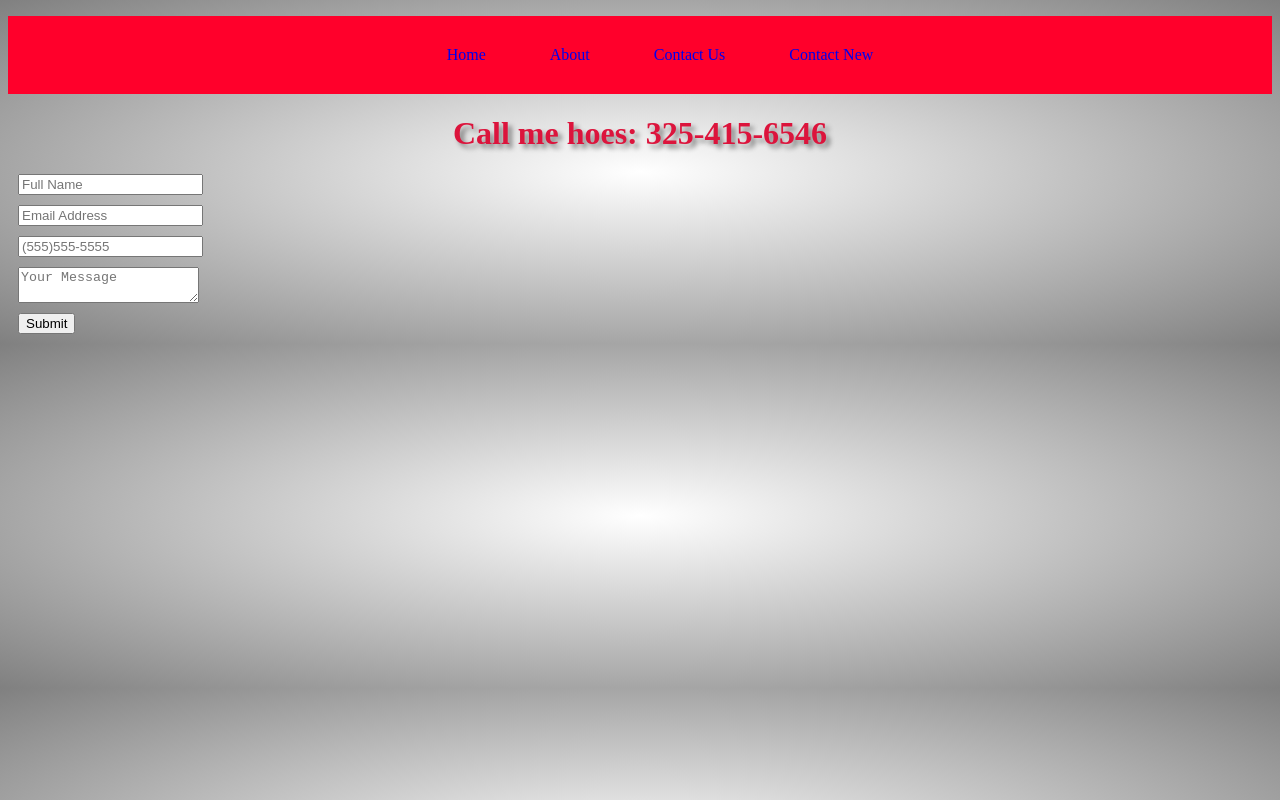
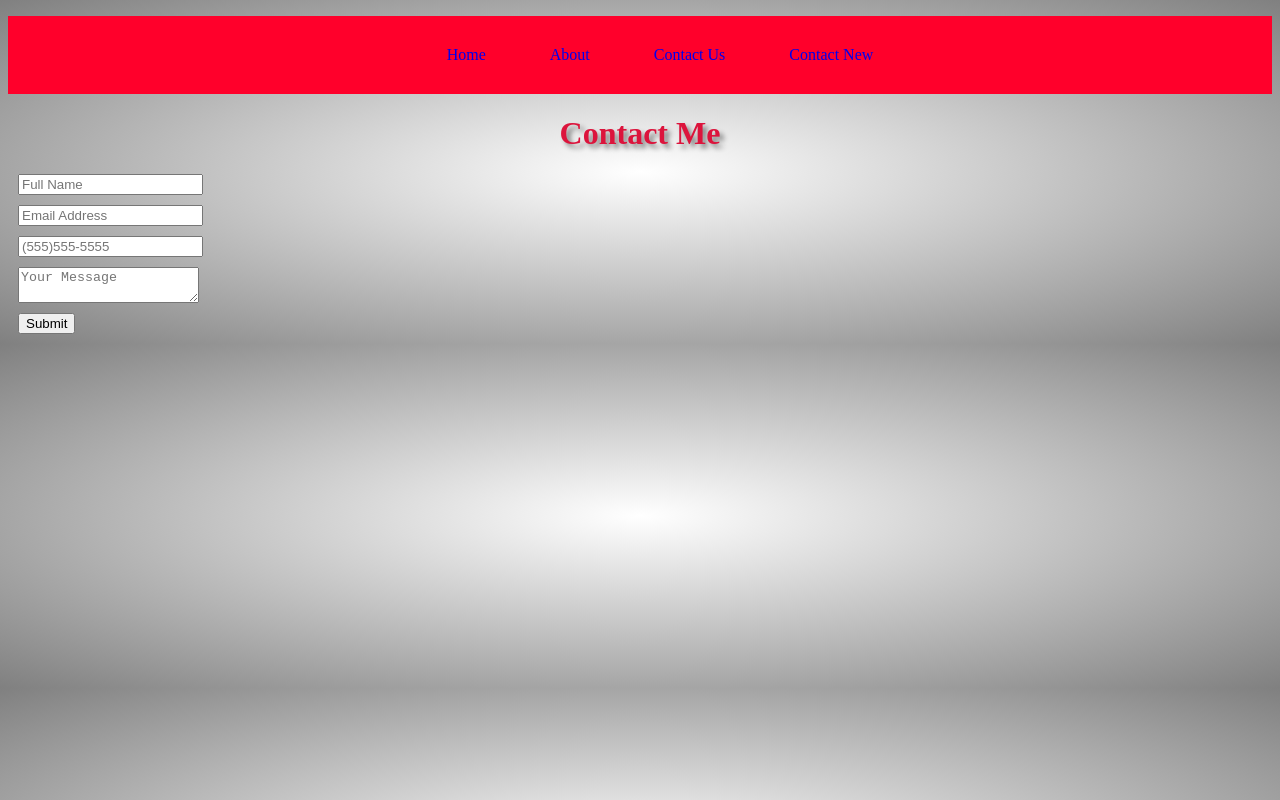
Before and after one commit to Shwamm/Sample-Repo, a plain HTML site: page contact.html in a window 1280 px wide. Drawn offline with Linux system fonts and the light colour scheme.

Commit message:
Change Name

```diff
--- a/contact.html
+++ b/contact.html
@@ -18,7 +18,7 @@
             </ul>
         </Nav>
     </header>
-    <h1>Call me hoes: 325-415-6546</h1>
+    <h1>Contact Me</h1>
 
     <form name="contact" method="POST" data-netlify="true">
         <input type="text" name="name" placeholder="Full Name" required>
```
